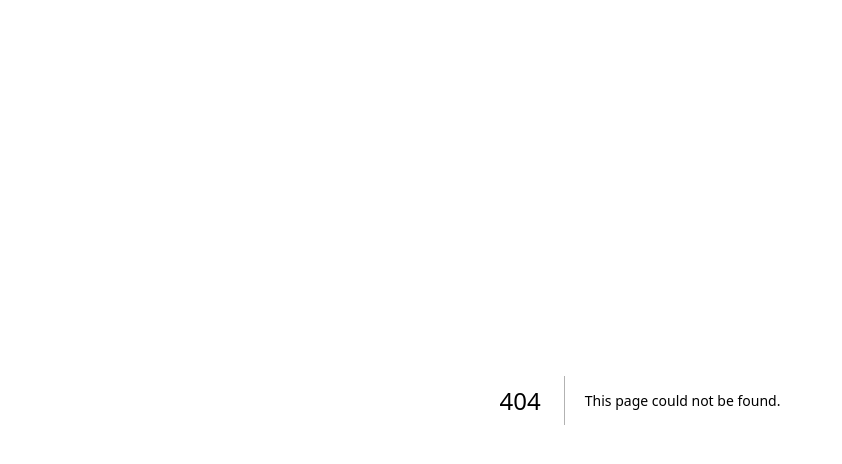
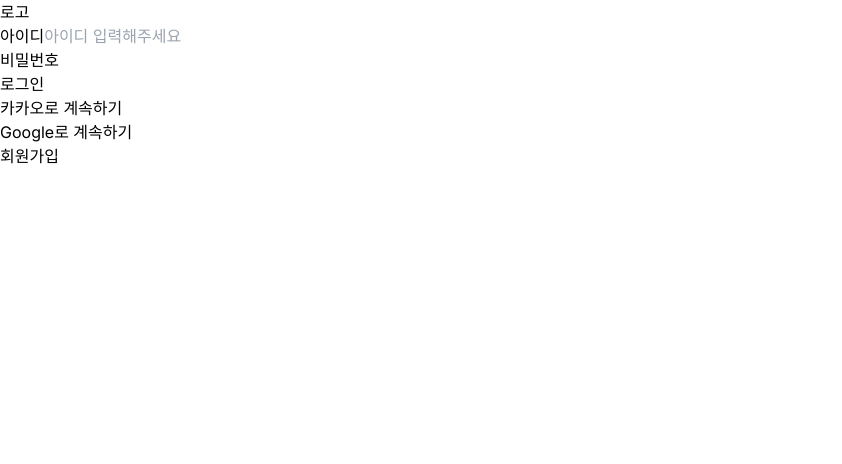
Before and after one commit to ZZANTech/ZZANTech-Fe, a Next.js app: page /login in a window 1280 px wide. Before the commit this address had no page. Shown: the top 464 px of the page, without its empty margins (0-842 px from the left). Built offline with nearby package versions, Linux system fonts and the light colour scheme.

Commit message:
config: login 폴더, _componenets 폴더 생성

```diff
--- /dev/null
+++ b/src/app/login/_components/LoginForm.tsx
@@ -0,0 +1,22 @@
+"use client";
+
+import React from "react";
+
+function LoginForm() {
+  return (
+    <>
+      <div>로고</div>
+      <div>
+        <label>아이디</label>
+        <input placeholder="아이디 입력해주세요" />
+      </div>
+      <div>비밀번호</div>
+      <div>로그인</div>
+      <div>카카오로 계속하기</div>
+      <div>Google로 계속하기</div>
+      <div>회원가입</div>
+    </>
+  );
+}
+
+export default LoginForm;
--- /dev/null
+++ b/src/app/login/page.tsx
@@ -0,0 +1,7 @@
+import LoginForm from "./_components/LoginForm";
+
+function LoginPage() {
+  return <LoginForm />;
+}
+
+export default LoginPage;
```
